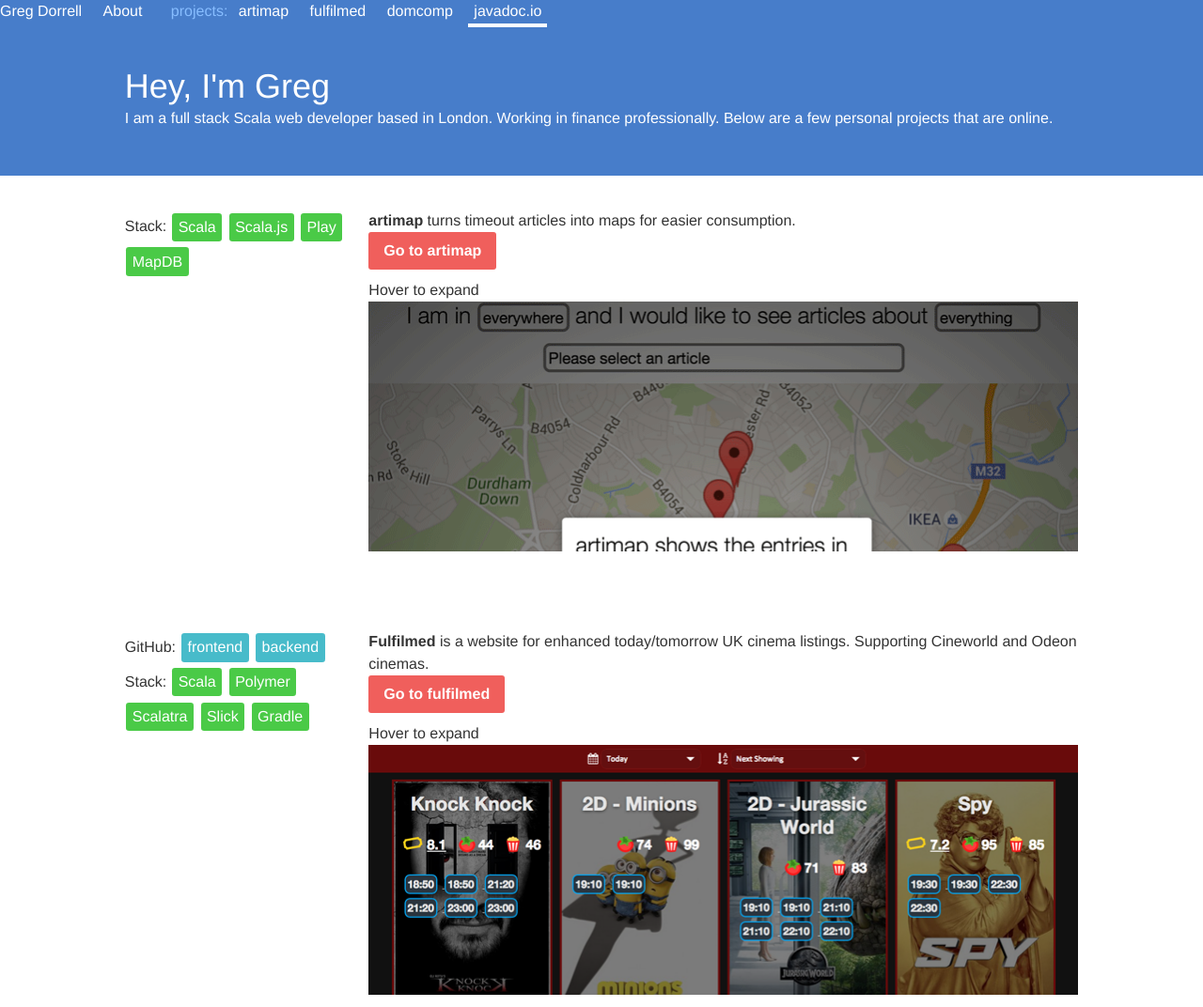
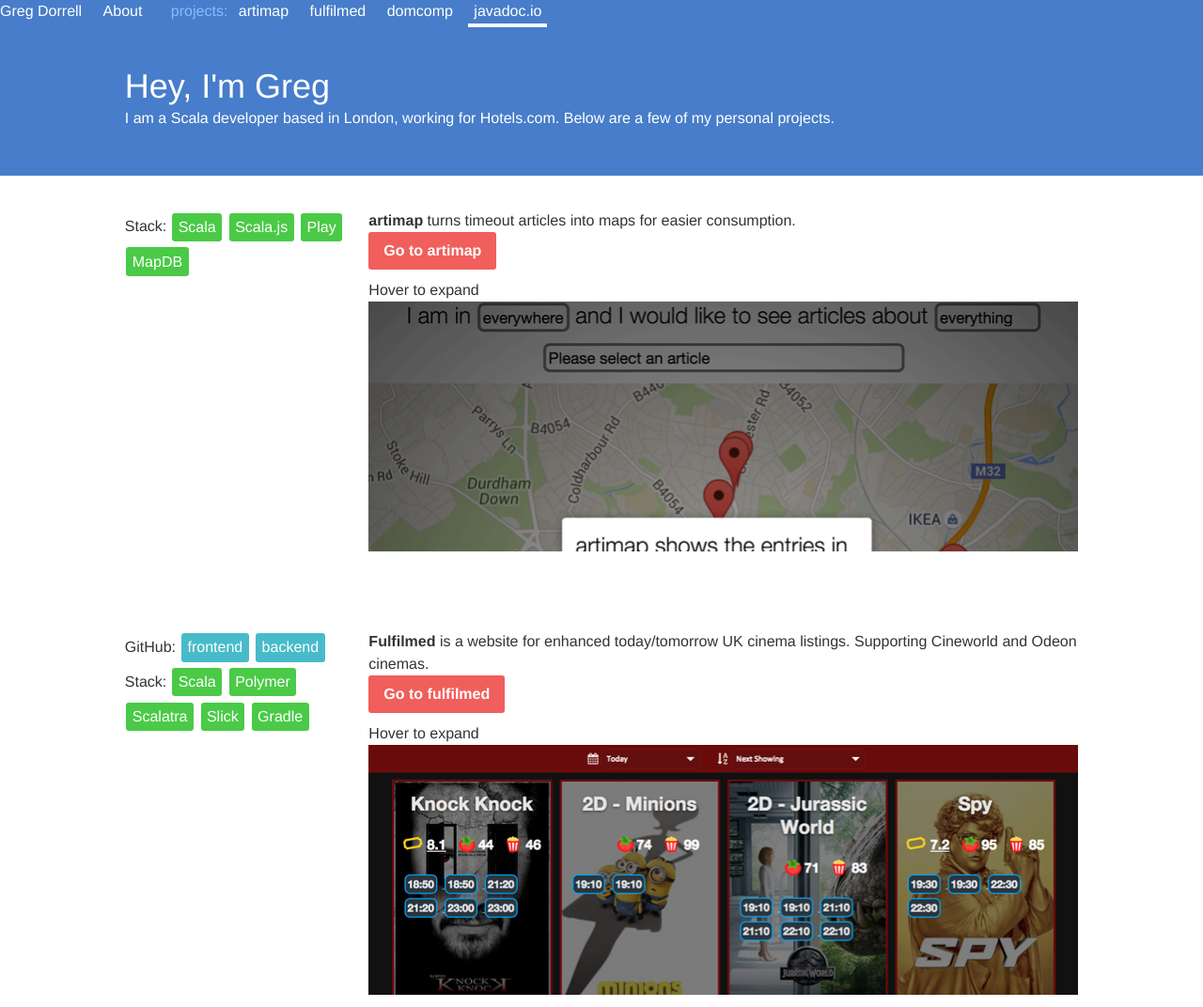
Before and after one commit to Grogs/grogs.github.io, a website: page index.html in a window 1280 px wide. Shown: the top 1072 px of the page at 94% size. Drawn offline with Linux system fonts and the light colour scheme.

Commit message:
Update blurb

```diff
--- a/index.html
+++ b/index.html
@@ -20,7 +20,7 @@
 	<div class="section-container about">
 		<section id="about">
 			<h1>Hey, I'm Greg</h1>
-			<p>I am a full stack Scala web developer based in London. Working in finance professionally. Below are a few personal projects that are online.</p>
+			<p>I am a Scala developer based in London, working for Hotels.com. Below are a few of my personal projects.</p>
 		</section>
 	</div>
 
```
